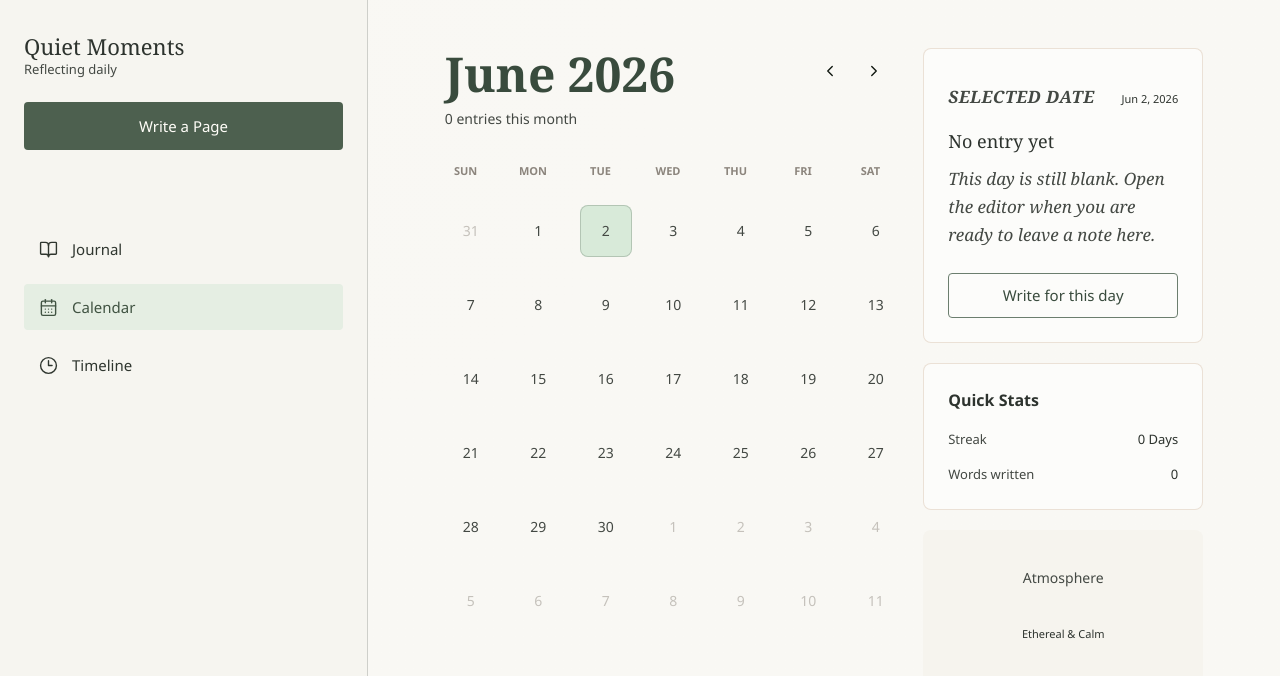
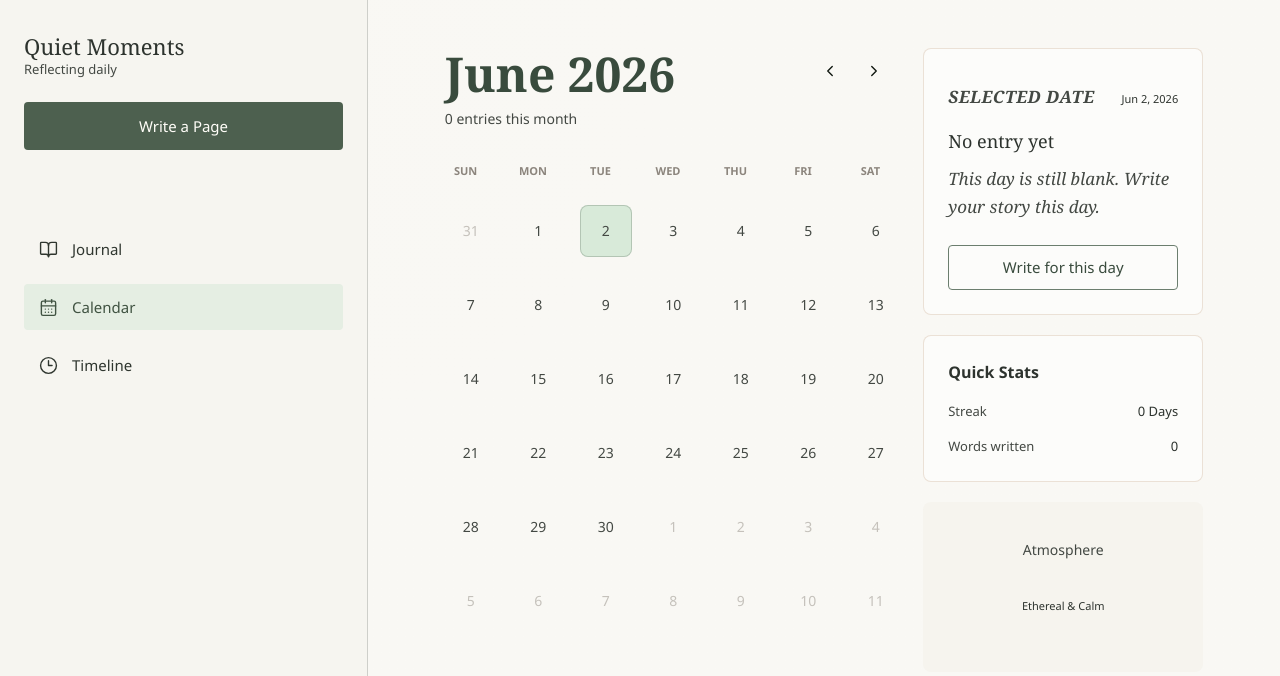
Before and after one commit to Zulkifli70/my_diary, a React (Vite) app: page / in a window 1280 px wide. Shown: the top 676 px of the page. Built offline with nearby package versions, Linux system fonts and the light colour scheme.

Commit message:
update 1

```diff
--- a/src/components/CalendarView.tsx
+++ b/src/components/CalendarView.tsx
@@ -133,10 +133,7 @@ export function CalendarView({
             ) : (
               <>
                 <h3>No entry yet</h3>
-                <p>
-                  This day is still blank. Open the editor when you are ready to
-                  leave a note here.
-                </p>
+                <p>This day is still blank. Write your story this day.</p>
                 <button
                   className="new-entry-button-2"
                   onClick={() => {
```
